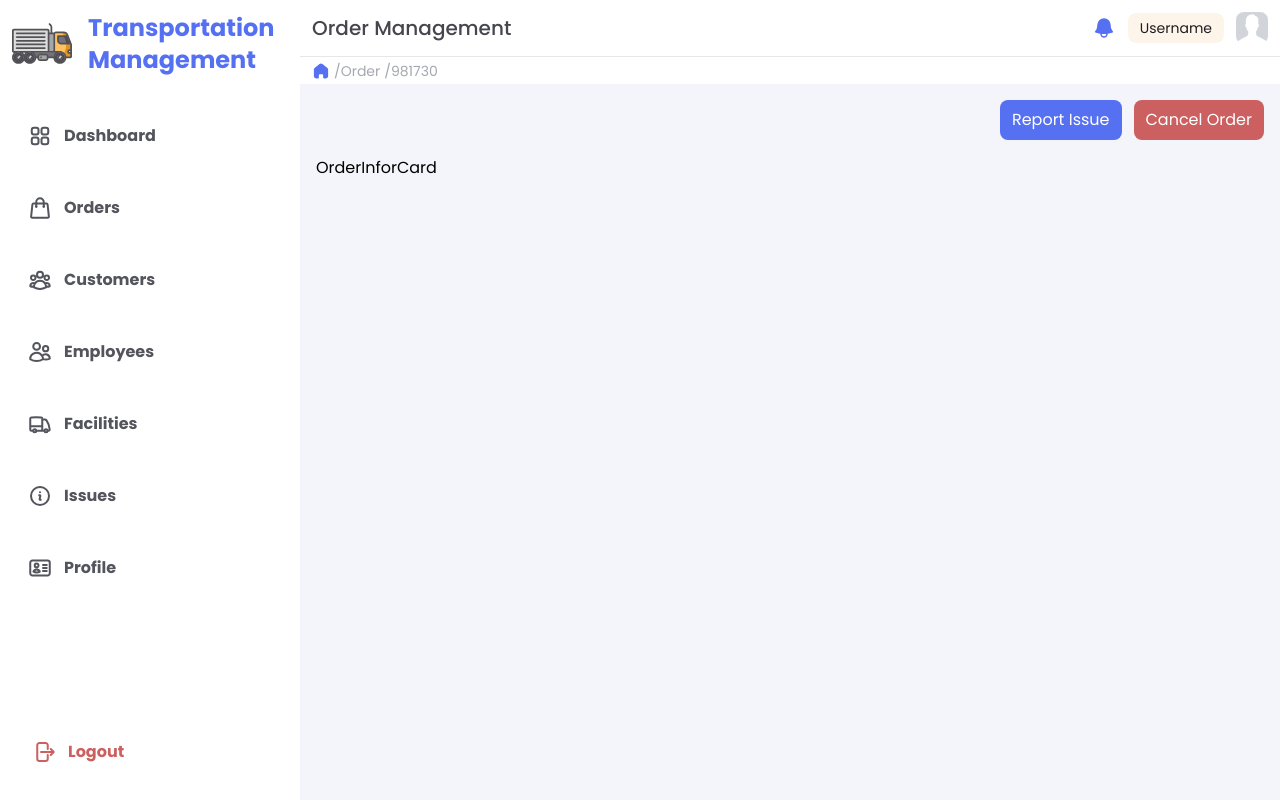
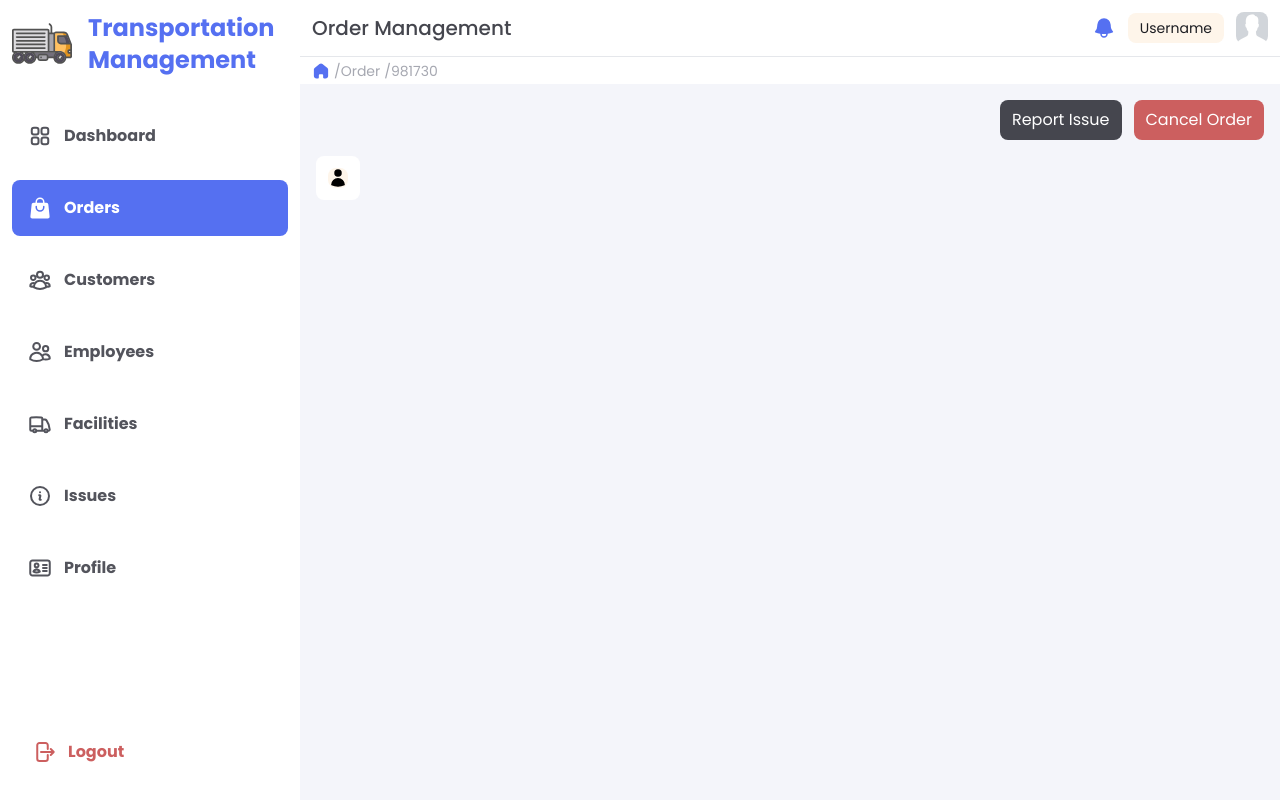
Before and after one commit to HuyHoang0712/specialized_project_web_application, a Next.js app in the folder delivery-management-app/: page /order/981730 in a window 1280 px wide. Built offline with nearby package versions, Linux system fonts and the light colour scheme.

Commit message:
fix: NavBar presentation!

```diff
--- a/delivery-management-app/app/(pages)/(order-management)/order/[id]/page.tsx
+++ b/delivery-management-app/app/(pages)/(order-management)/order/[id]/page.tsx
@@ -2,8 +2,17 @@ import React from "react";
 import CancelOrderModal from "@/app/components/Modals/CancelOrderModal";
 import ReportIssueModal from "@/app/components/Modals/ReportIssueModal";
 import OrderInforCard from "@/app/components/Cards/OrderInforCard";
+
+
 const OrderDetailPage = ({ params }: { params: { id: string } }) => {
   const { id } = params;
+
+  const driver_card_props = {
+    type: "driver",
+    title: "Assigned Driver",
+    titleContent: { name: "Furuga Rei", driver_id: "01224" },
+    content: { phone: "+8490099129", email: "example@gmail.com" },
+  };
 
   return (
     <div className="content-container">
@@ -12,8 +21,7 @@ const OrderDetailPage = ({ params }: { params: { id: string } }) => {
         <CancelOrderModal />
       </div>
       <div className="flex w-full gap-3">
-        <OrderInforCard />
-
+        <OrderInforCard {...driver_card_props}/>
       </div>
     </div>
   );
--- a/delivery-management-app/app/auth/login/page.tsx
+++ b/delivery-management-app/app/auth/login/page.tsx
@@ -15,7 +15,7 @@ function LoginPage() {
         </span>
       </div>
       <div className="flex flex-1 justify-center items-center w-full shadow-xl">
-        <div className="flex flex-col items-center justify-start w-28 h-36 rounded-xl bg-white p-8 gap-12">
+        <div className="flex flex-col items-center justify-start w-[28rem] h-36 rounded-xl bg-white p-8 gap-12">
           <div className="flex flex-col items-center justify-start">
             <Image src={logo} width={105} height={104} alt={""} />
             <span className="font-medium text-xl">Welcome back!</span>
--- a/delivery-management-app/app/components/Buttons/SolidButton.tsx
+++ b/delivery-management-app/app/components/Buttons/SolidButton.tsx
@@ -16,11 +16,15 @@ const SolidButton = (props: Props) => {
     <button
       type="button"
       className={clsx(
-        "flex flex-row items-center gap-2 px-3 py-2 bg-primary-100 text-white font-normal rounded-lg hover:scale-105 " +
-          styles,
-        { "text-base": type === "Normal" },
-        { "text-sm": type === "Small" },
-        { "text-lg": type === "Large" }
+        `flex flex-row items-center gap-2 px-3 py-2 text-white font-normal rounded-lg hover:scale-105 ${styles}`,
+        {
+          "text-base": type === "Normal",
+          "text-sm": type === "Small",
+          "text-lg": type === "Large",
+        },
+        {
+          "bg-primary-100": !styles,
+        }
       )}
       onClick={() => onClick()}
     >
--- a/delivery-management-app/app/components/Cards/OrderInforCard.tsx
+++ b/delivery-management-app/app/components/Cards/OrderInforCard.tsx
@@ -1,10 +1,37 @@
-'use client'
-import React from 'react'
+"use client";
+import React from "react";
+import dynamic from "next/dynamic";
 
-const OrderInforCard = () => {
-  return (
-    <div>OrderInforCard</div>
-  )
+interface Prosp {
+  type: string;
+  title: string;
+  titleContent: {};
+  content: {};
 }
 
-export default OrderInforCard
+const OrderInforCard = (props: Prosp) => {
+  const { type, title, titleContent, content } = props;
+  let Icon: any;
+  switch (type) {
+    case "driver":
+      Icon = dynamic(
+        () => import("@heroicons/react/24/solid").then((res) => res.UserIcon),
+        {
+          ssr: false,
+          loading: () => <>Loading...</>,
+        }
+      );
+      break;
+
+    default:
+      break;
+  }
+
+  return (
+    <div className="bg-white rounded-lg p-3">
+      <Icon className="w-5 bg-secondary-20 rounded-lg" />
+    </div>
+  );
+};
+
+export default OrderInforCard;
--- a/delivery-management-app/app/components/Forms/LoginForm.tsx
+++ b/delivery-management-app/app/components/Forms/LoginForm.tsx
@@ -64,7 +64,6 @@ function LoginForm() {
           <input
             type={showInput ? "text" : "password"}
             name="password"
-            autoComplete="current-password"
             className="peer flex-1 h-[3.35rem] border-none placeholder-black-20 bg-transparent focus:border-transparent focus:outline-none focus:ring-0"
             placeholder="Password"
             ref={passRef}
--- a/delivery-management-app/app/components/Navbar/NavBar.tsx
+++ b/delivery-management-app/app/components/Navbar/NavBar.tsx
@@ -76,6 +76,19 @@ function NavBar() {
   let pathname = usePathname() || "/";
   let [full, setFull] = useState(true);
   const dispatch = useAppDispatch();
+
+  const transformName = (curPath: string) => {
+    const dashboard = ["dashboard"];
+    const orderManage = ["plans", "plan", "order"];
+    if (dashboard.includes(curPath)) {
+      return "Dashboard";
+    } else if (orderManage.includes(curPath)) {
+      return "Orders";
+    } else return curPath[0].toUpperCase() + curPath.slice(1);
+  };
+
+  const curPath = transformName(pathname.split("/")[1]);
+
   return (
     <div
       className={
@@ -97,7 +110,7 @@ function NavBar() {
       <div className="mt-8">
         <nav className="flex flex-col gap-4">
           {navItems.map((item, idx) => {
-            const isActive = item.path === pathname;
+            const isActive = curPath === item.name;
             return (
               <Link
                 key={idx}
```
